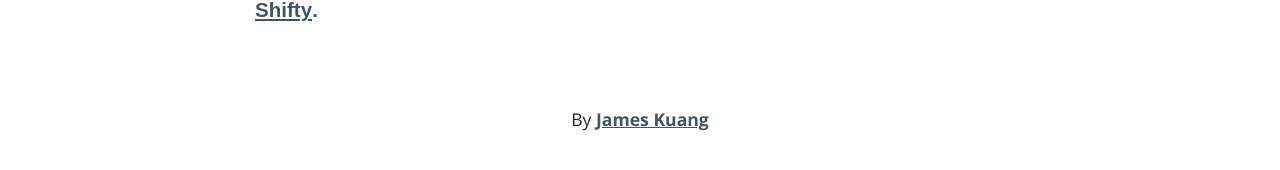
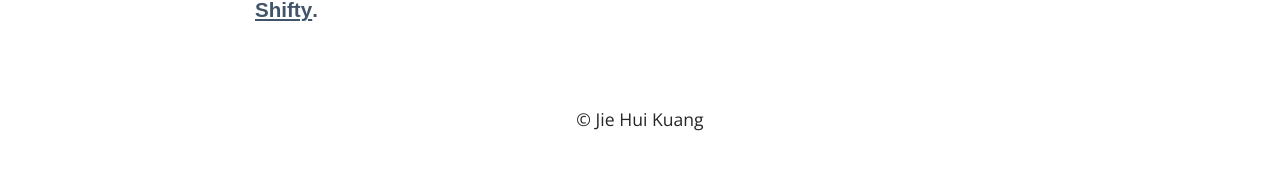
Before and after one commit to JamesKuang/jameskuang.github.io, a Jekyll site: the page built from index.md, in a window 1280 px wide. Shown: the part 556-726 px from the top of the page. Built offline with Jekyll 4.4.1, drawn with Linux system fonts in a browser that asks for light colours; some web fonts are replaced; our own code applies the rules of GitHub Pages for plain Markdown files.

Commit message:
Update footer

```diff
--- a/_includes/footer.html
+++ b/_includes/footer.html
@@ -1,3 +1,3 @@
 <footer>
-	<p>By <a href="http://jameskuang.com">James Kuang</p>
+	<p>© Jie Hui Kuang</p>
 </footer>
```
